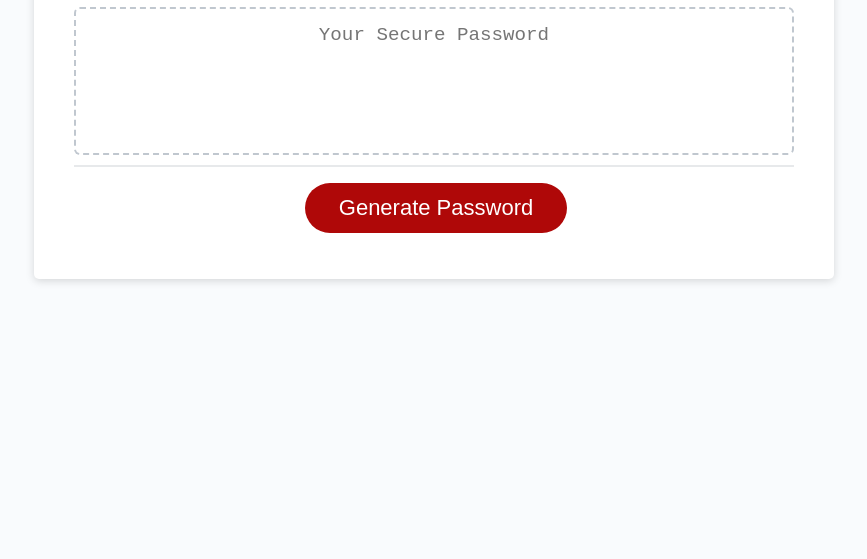
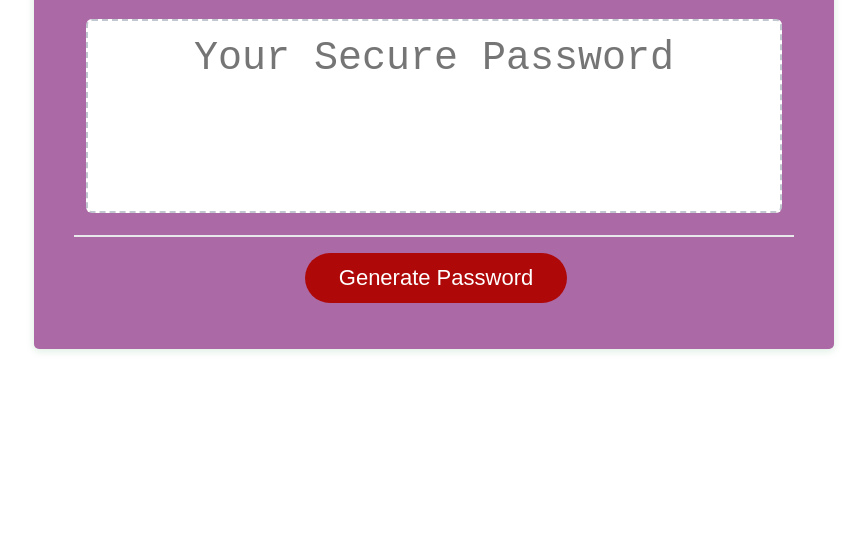
Before and after one commit to haniadenm/challenge-3, a plain HTML site: page assets/index.html in a window 1280 px wide. Shown: the part 241-800 px from the top of the page, without its empty margins (206-1073 px from the left). Drawn offline with Linux system fonts and the light colour scheme; files that its build step writes are made by us from their sources.

Commit message:
updated css

```diff
--- a/assets/css/style.css
+++ b/assets/css/style.css
@@ -14,7 +14,7 @@ body,
 
 body {
   font-family: sans-serif;
-  background-color: #f9fbfd;
+
 }
 
 .wrapper {
@@ -31,10 +31,10 @@ header {
 }
 
 .card {
-  background-color: hsl(0, 0%, 100%);
+  background-color: hsl(305, 28%, 54%);
   border-radius: 5px;
   border-width: 1px;
-  box-shadow: rgba(0, 0, 0, 0.15) 0px 2px 8px 0px;
+  box-shadow: rgba(15, 126, 48, 0.15) 0px 2px 8px 0px;
   color: hsl(206, 17%, 28%);
   font-size: 18px;
   margin: 0 auto;
@@ -52,6 +52,7 @@ header {
 
 .card-body {
   min-height: 100px;
+  padding: 12px;
 }
 
 .card-footer {
@@ -116,6 +117,7 @@ button[disabled] {
   border-radius: 6px;
   resize: none;
   overflow: hidden;
+  font-size: 40px;
 }
 
 @media (max-width: 690px) {
--- a/assets/index.html
+++ b/assets/index.html
@@ -5,7 +5,7 @@
     <meta name="viewport" content="width=device-width, initial-scale=1.0" />
     <meta http-equiv="X-UA-Compatible" content="ie=edge" />
     <title>Password Generator</title>
-    <link rel="stylesheet" href="style.css" />
+    <link rel="stylesheet" href="/assets/css/style.css"/>
   </head>
 
 <!-- wrapper class that wraps around everything-->
```
